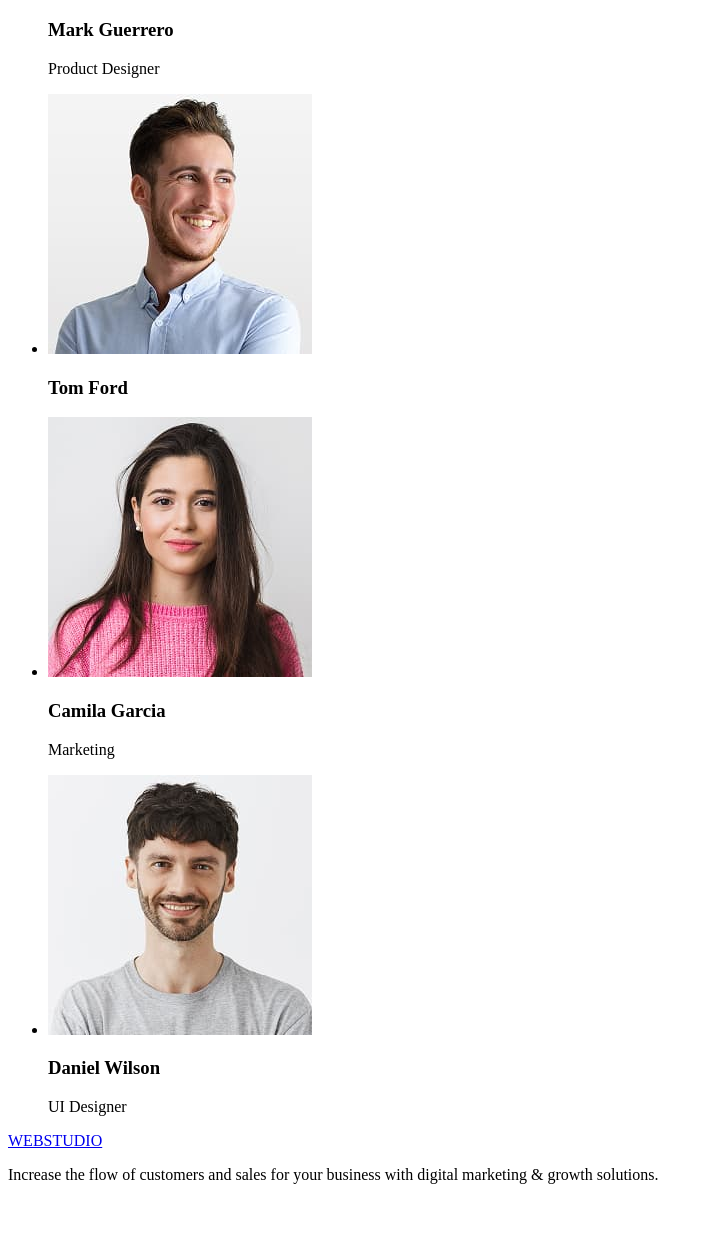
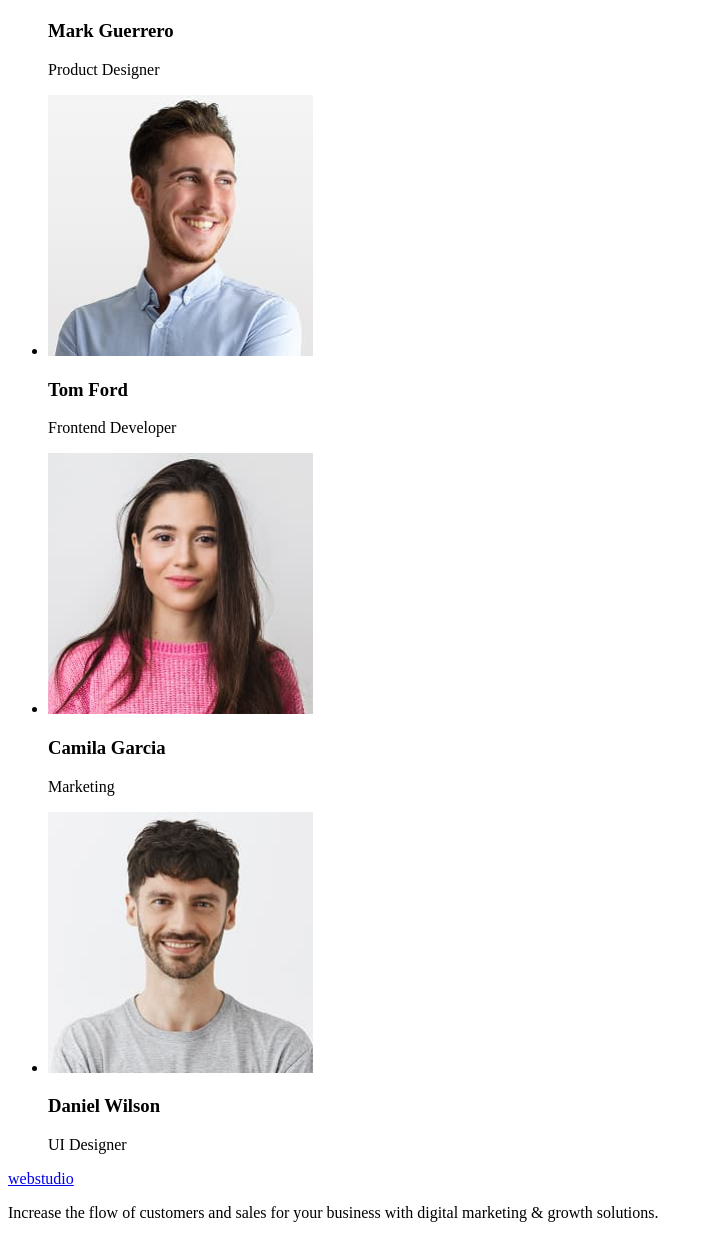
Before and after one commit to Mult2901/goit-markup-hw-01, a plain HTML site: page index.html in a window 1280 px wide. Shown: the part 876-2114 px from the top of the page, without its empty margins (0-713 px from the left). Before the commit the page ends 2076 px from the top, so only its background shows below. Drawn offline with Linux system fonts and the light colour scheme.

Commit message:
fix some bugs

```diff
--- a/index.html
+++ b/index.html
@@ -10,7 +10,8 @@
     <!--Header content-->
     <header>
       <!--Header logo-->
-      <a href="./index.html">WEBSTUDIO</a>
+      <a href="./index.html">webstudio</a>
+
       <!--Header navigation-->
       <nav>
         <ul>
@@ -73,8 +74,7 @@
             <img
               src="./images/person1.jpg"
               alt="man in blue shirt"
-              width="264"
-              height="260"
+              width="265"
             />
             <h3>Mark Guerrero</h3>
             <p>Product Designer</p>
@@ -83,18 +83,16 @@
             <img
               src="./images/person2.jpg"
               alt="another man in blue shirt"
-              width="264"
-              height="260"
+              width="265"
             />
             <h3>Tom Ford</h3>
-            <p></p>
+            <p>Frontend Developer</p>
           </li>
           <li>
             <img
               src="./images/person3.jpg"
               alt="woman in pink sweater"
-              width="264"
-              height="260"
+              width="265"
             />
             <h3>Camila Garcia</h3>
             <p>Marketing</p>
@@ -103,8 +101,7 @@
             <img
               src="./images/person4.jpg"
               alt="man in grey t-shirt"
-              width="264"
-              height="260"
+              width="265"
             />
             <h3>Daniel Wilson</h3>
             <p>UI Designer</p>
@@ -114,7 +111,7 @@
     </main>
     <!--Footer content-->
     <footer>
-      <a href="./index.html">WEBSTUDIO</a>
+      <a href="./index.html">webstudio</a>
       <p>
         Increase the flow of customers and sales for your business with digital
         marketing & growth solutions.
```
